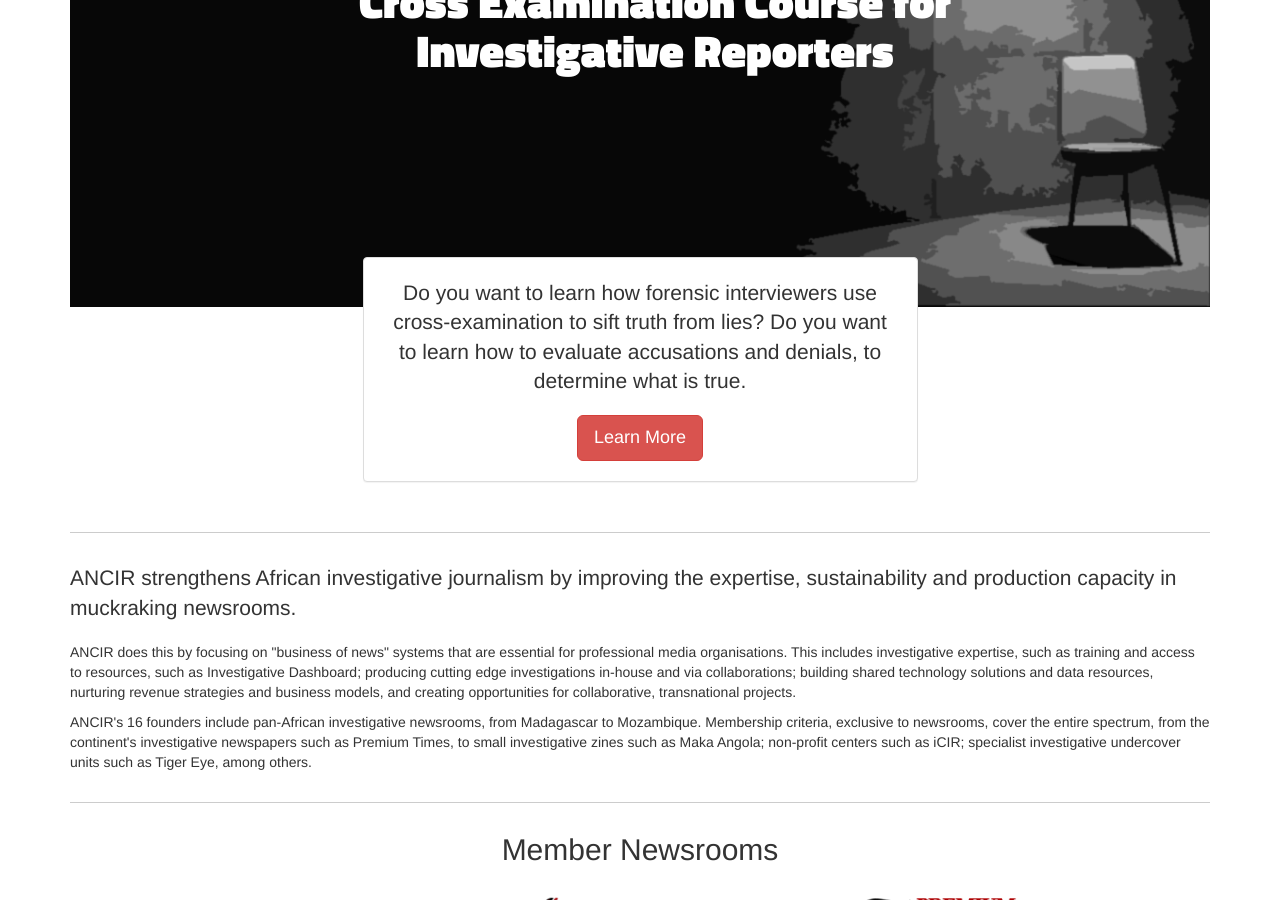
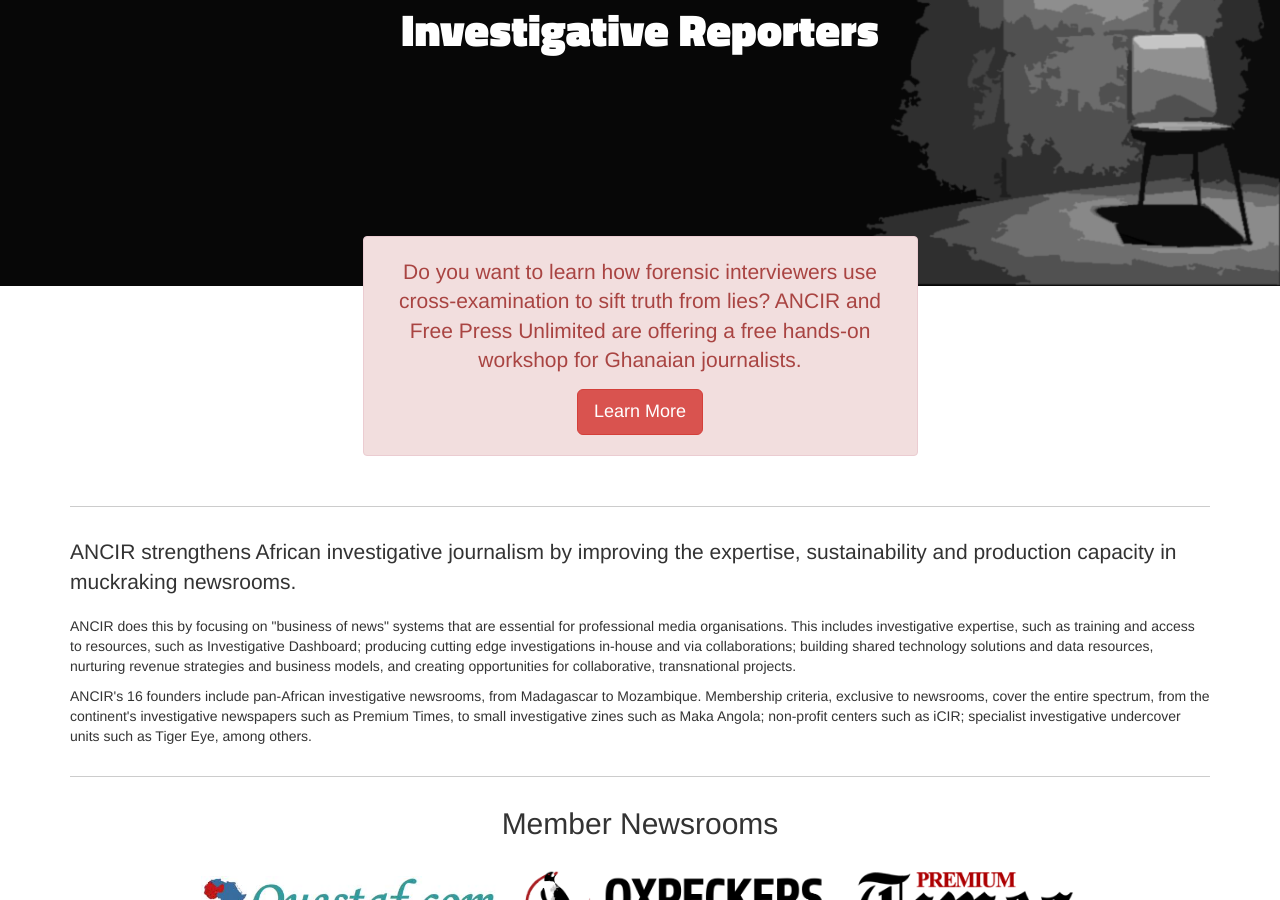
Before and after one commit to ANCIR/InvestigativeCenters.org, a Jekyll site: the page built from index.html, in a window 1280 px wide and 900 px high, scrolled down 926 px. Built offline with Jekyll 4.4.1, drawn with Linux system fonts in a browser that asks for light colours; nearby versions of some CDN libraries; some web fonts are replaced; Markdown is read by kramdown in place of the engine named in the settings.

Commit message:
Made Justin's changes

```diff
--- a/index.html
+++ b/index.html
@@ -32,9 +32,8 @@
   </div>
 </div>
 
+<br/><br/>
 
-<div class="container">
-  <hr />
 <div style="background: url('/img/interrogation-room.png') #070707 no-repeat right; background-size: auto 100%; width:100%; min-height:400px;">
   <div class="container">
     <div clas="row">
@@ -44,15 +43,12 @@
     </div>
   </div>
 </div>
-</div>
 <div class="container" style="margin-top:-50px;">
   <div class="row">
     <div class="col-md-6 col-md-offset-3">
-      <div class="panel panel-default text-center">
-        <div class="panel-body" style="padding:20px 25px;">
-          <p class="lead">Do you want to learn how forensic interviewers use cross-examination to sift truth from lies? Do you want to learn how to evaluate accusations and denials, to determine what is true.</p>
+      <div class="alert alert-danger text-center" style="padding:20px 25px;">
+        <p class="lead">Do you want to learn how forensic interviewers use cross-examination to sift truth from lies? ANCIR and Free Press Unlimited are offering a free hands-on workshop for Ghanaian journalists.</p>
         <p style="margin-top:15px; margin-bottom: 0;"><a href="/cross-examination-course-for-investigative-reporters" class="btn btn-lg btn-danger">Learn More</a></p>
-        </div>
       </div>
     </div>
   </div>
```
Lines whose indentation alone changed are shown as unchanged.
